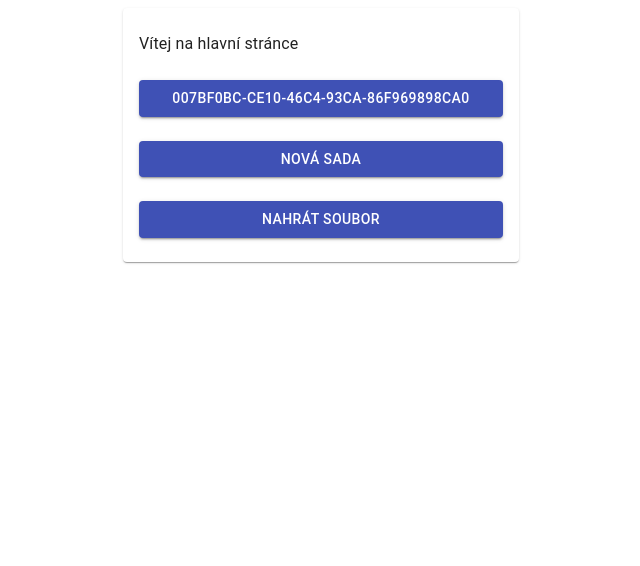
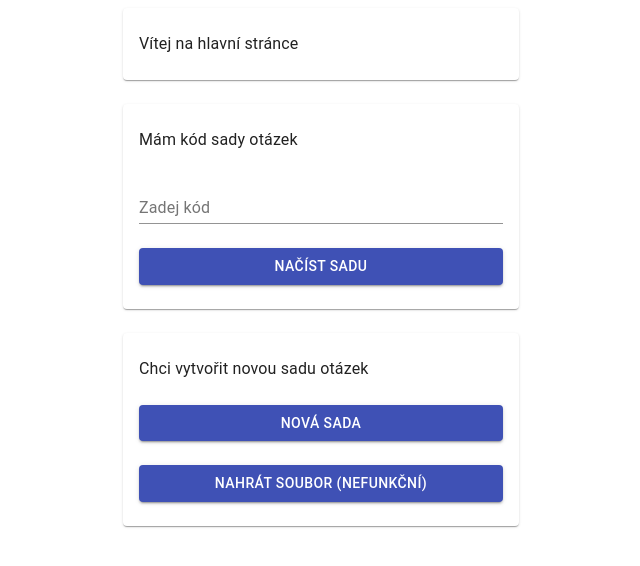
Before and after one commit to Pheeck/tester-backend, a React app: page / in a window 1280 px wide. Shown: the top 566 px of the page, without its empty margins (319-959 px from the left). Built offline with nearby package versions, Linux system fonts and the light colour scheme; the HTML template or start-up script is replaced by a standard one.

Commit message:
landing page rearanged

```diff
--- a/tester/frontend/src/components/App.js
+++ b/tester/frontend/src/components/App.js
@@ -1,4 +1,4 @@
-import React from "react";
+import React, {useState} from "react";
 import ReactDOM from "react-dom";
 
 import Tester from "./Tester";
@@ -10,6 +10,7 @@ import {
   Container,
   Grid,
   Paper,
+  TextField,
   Typography,
   makeStyles,
 } from "@material-ui/core";
@@ -38,29 +39,67 @@ function Child() {
   );
 }
 
+function Card(props) {
+  var styles = useStyles();
+
+  return (
+    <Grid item xs={12}>
+      <Paper className={styles.root}>
+        <Grid container spacing={3}>
+          {props.children}
+        </Grid>
+      </Paper>
+    </Grid>
+);
+}
+
 function MainPage() {
   var styles = useStyles();
+
+  const [setUUID, setSetUUID] = useState("");
 
   return (
     <>
       <Container maxWidth="xs">
-        <Paper className={styles.root}>
-          <Grid container spacing={3}>
+        <Grid container spacing={3}>
+          <Card>
             <Grid item xs={12}>
               <Typography variant="body1">
                 Vítej na hlavní stránce
               </Typography>
             </Grid>
+          </Card>
+          <Card>
             <Grid item xs={12}>
-              <Link to="/007bf0bc-ce10-46c4-93ca-86f969898ca0/">
+              <Typography variant="body1">
+                Mám kód sady otázek
+              </Typography>
+            </Grid>
+            <Grid item xs={12}>
+              <TextField
+                label="Zadej kód"
+                value={setUUID}
+                onChange={(event) => setSetUUID(event.target.value)}
+                fullWidth
+              />
+            </Grid>
+            <Grid item xs={12}>
+              <Link to={() => "/" + setUUID + "/"}>
                 <Button
                   variant="contained"
                   color="primary"
                   fullWidth
                 >
-                  007bf0bc-ce10-46c4-93ca-86f969898ca0
+                  Načíst sadu
                 </Button>
               </Link>
+            </Grid>
+          </Card>
+          <Card>
+            <Grid item xs={12}>
+              <Typography variant="body1">
+                Chci vytvořit novou sadu otázek
+              </Typography>
             </Grid>
             <Grid item xs={12}>
               <Link to="/create/">
@@ -80,12 +119,12 @@ function MainPage() {
                   color="primary"
                   fullWidth
                 >
-                  Nahrát soubor
+                  Nahrát soubor (nefunkční)
                 </Button>
               </Link>
             </Grid>
-          </Grid>
-        </Paper>
+          </Card>
+        </Grid>
       </Container>
     </>
   );
--- a/tester/frontend/src/components/NewSet.js
+++ b/tester/frontend/src/components/NewSet.js
@@ -70,7 +70,13 @@ function NewSet() {
               created
                 ? <Grid item sm={12}>
                     <Typography variant="body1">
-                      Sada {UUID} vytvořena
+                      Sada '{setName}' vytvořena
+                    </Typography>
+                    <Typography variant="body1">
+                      Kód sady: {UUID}
+                    </Typography>
+                    <Typography>
+                      Kód si zapište. Pomocí něho budete k sadě přistupovat.
                     </Typography>
                   </Grid>
                 : <>
```
Also changed, not shown: 1 other file (tests, documents, lock files or other folders).
